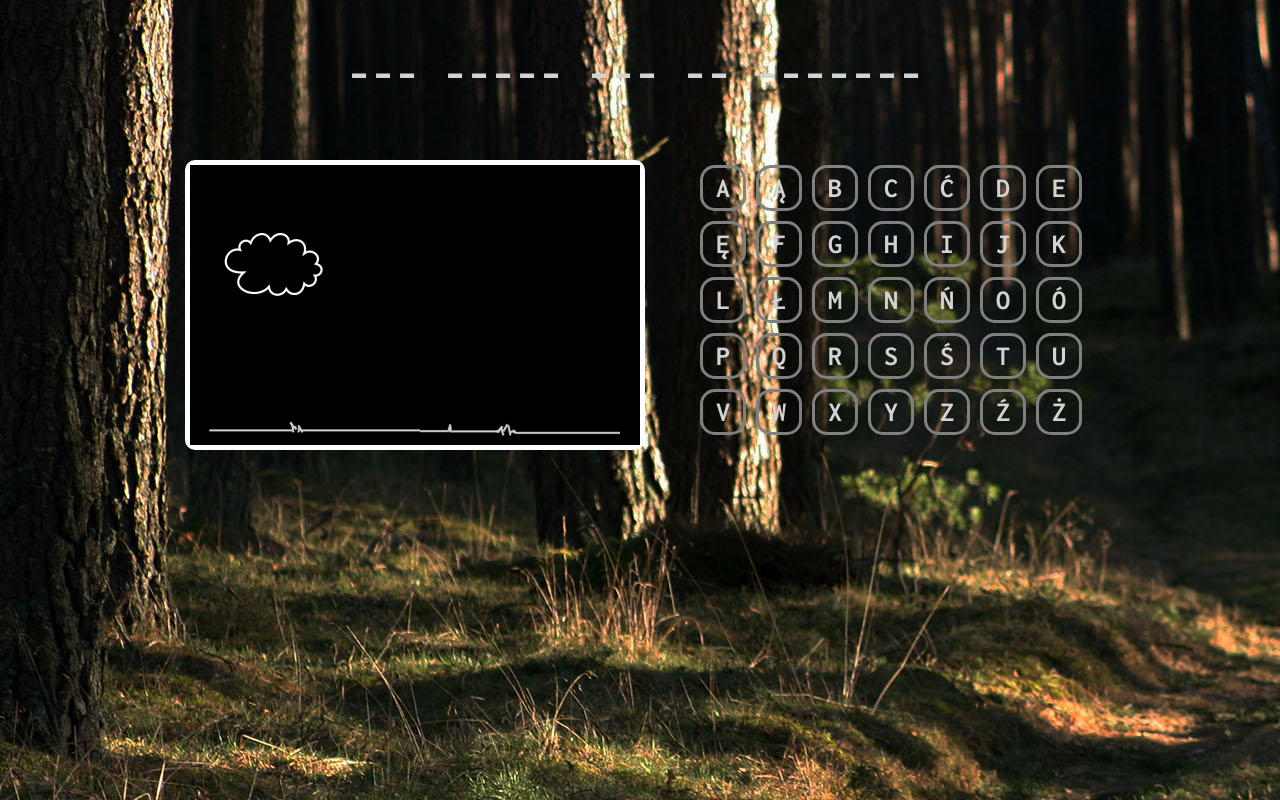
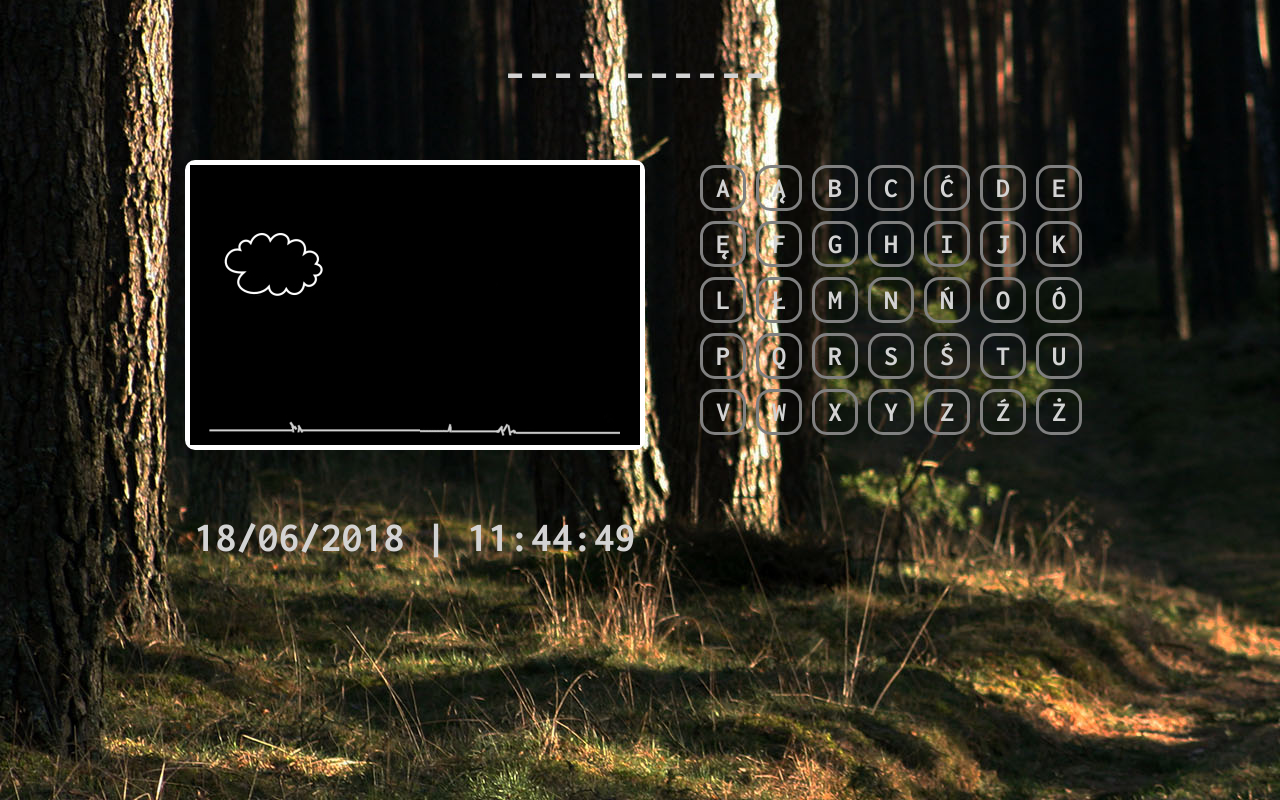
Before and after one commit to highwaymanBartus/ProjektJS, a plain HTML site: page index.html in a window 1280 px wide. Drawn offline with Linux system fonts and the light colour scheme.

Commit message:
Aktualna godzina
Dodano aktualną godzinę

```diff
--- a/index.html
+++ b/index.html
@@ -17,7 +17,7 @@
 		</div>
 		<div id="alfabet"></div>
 		<div style="clear:both;"></div>
-		<div id="stoper"></div> <!-- Ustalenie pozycji stopera, który jest w planie. -->
+		<div id="zegar"></div>
 	</div>
 
 </body>
--- a/script.js
+++ b/script.js
@@ -1,4 +1,4 @@
-var haslo = "Bez pracy nie ma kołaczy";
+var haslo = "Java Script";
 haslo = haslo.toUpperCase(); //Umieszczenie statycznego hasła.
 
 var dlugosc = haslo.length;
@@ -42,6 +42,8 @@ function start()
 	document.getElementById("alfabet").innerHTML = tresc_diva;
 
 	wypisz_haslo();
+
+	odliczanie(); // Ujawnienie się zegara.
 }
 
 String.prototype.ustawZnak = function(miejsce, znak)
@@ -102,3 +104,29 @@ function sprawdz(nr)
 	}
 
 }
+
+function odliczanie()
+{
+	var dzisiaj = new Date();
+
+	var dzien = dzisiaj.getDate();
+	if (dzien < 10) dzien = "0"+dzien;
+
+	var miesiac = dzisiaj.getMonth()+1;
+	if (miesiac < 10) miesiac = "0"+miesiac;
+
+	var rok = dzisiaj.getFullYear();
+
+	var godzina = dzisiaj.getHours();
+	if (godzina < 10) godzina = "0"+godzina;
+
+	var minuta = dzisiaj.getMinutes();
+	if (minuta < 10) minuta = "0"+minuta;
+
+	var sekunda = dzisiaj.getSeconds();
+	if (sekunda < 10) sekunda = "0"+sekunda;
+
+	document.getElementById("zegar").innerHTML = dzien+"/"+miesiac+"/"+rok+" | "+godzina+":"+minuta+":"+sekunda;
+
+	setTimeout("odliczanie()",1000);
+}
--- a/style.css
+++ b/style.css
@@ -94,3 +94,13 @@ body
 {
 	color: white;
 }
+
+#zegar
+{
+	width: 460px;
+	height: 80px;
+	text-align: center;
+	font-size: 42px;
+	margin-top: 65px;
+	margin-bottom: 65px;
+}
```
